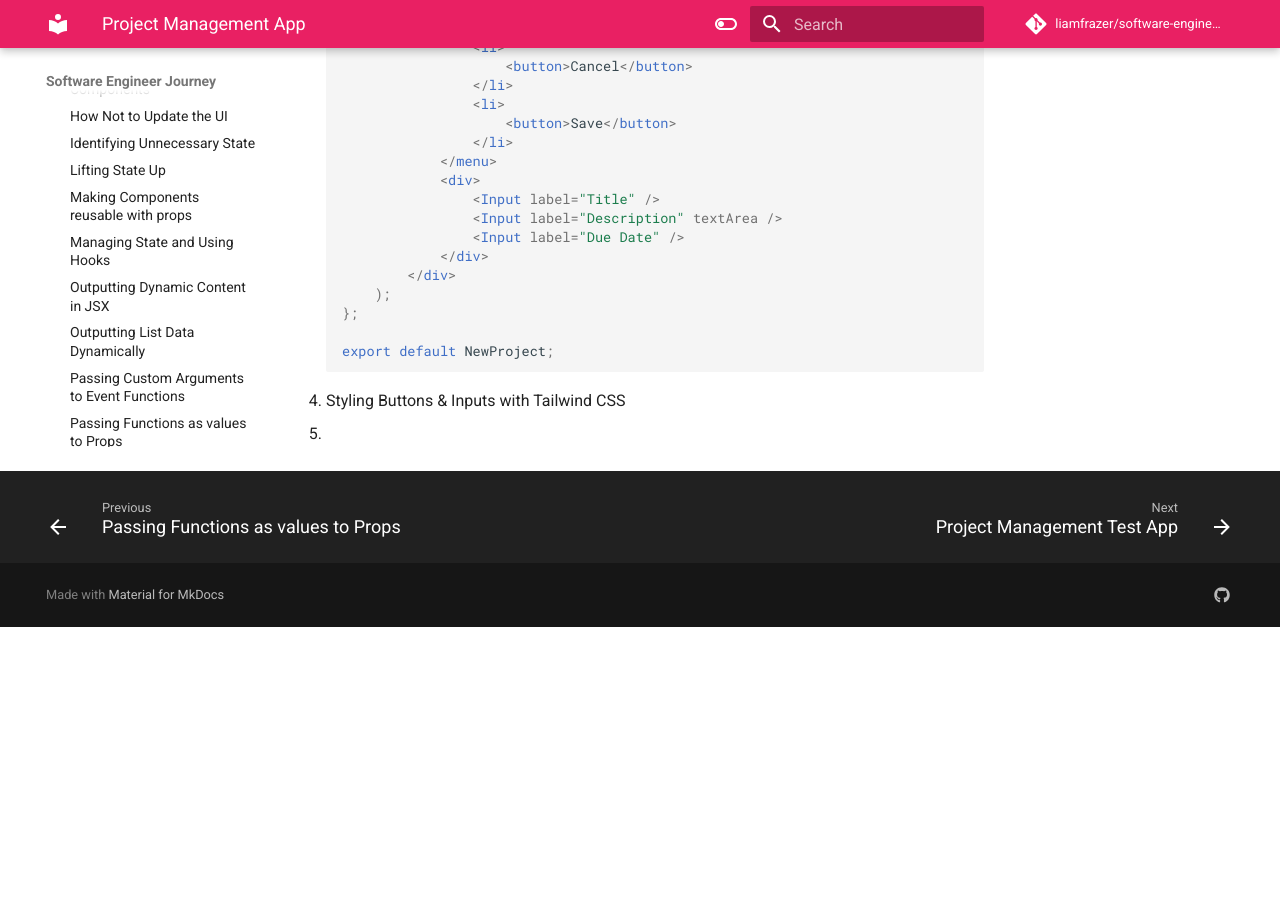
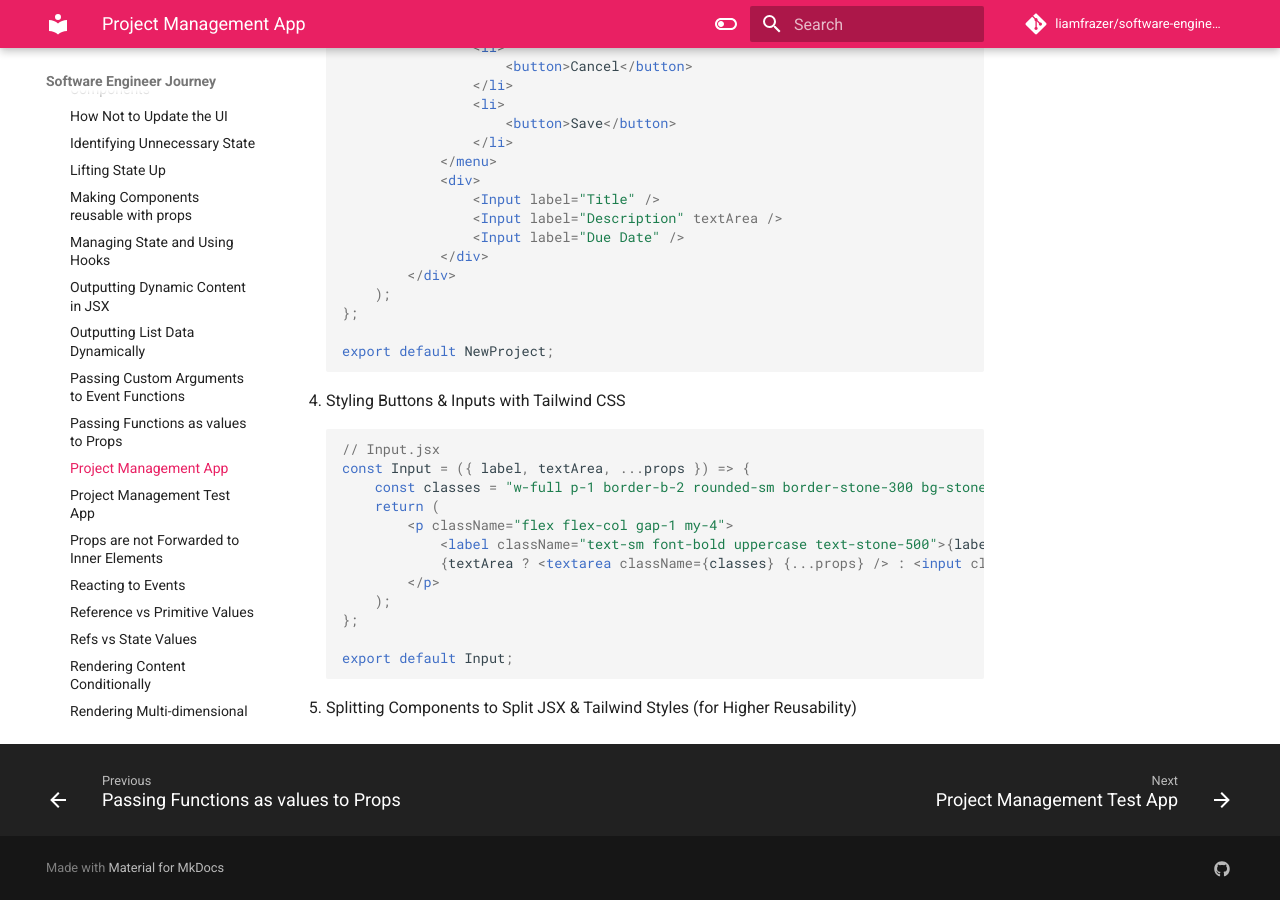
Before and after one commit to liamfrazer/software-engineer-journey, an MkDocs documentation site: the page built from docs/Learning/The Complete React Guide/Project Management App.md, in a window 1280 px wide and 900 px high, scrolled down 1479 px. Built offline with MkDocs 1.6.1 and Material for MkDocs 9.7.7, drawn with Linux system fonts in a browser that asks for light colours; comment, search, counter and statistics services are not loaded; before the commit the page ends 2106 px from its top, so only the background shows below that; some of the changed text lies outside the part shown.

Commit message:
vault backup: 2024-01-03 20:53:30

````diff
--- a/docs/Learning/The Complete React Guide/Project Management App.md
+++ b/docs/Learning/The Complete React Guide/Project Management App.md
@@ -96,4 +96,19 @@ export default NewProject;
 
 ```
 4. Styling Buttons & Inputs with Tailwind CSS
-5.
+```jsx
+// Input.jsx
+const Input = ({ label, textArea, ...props }) => {
+	const classes = "w-full p-1 border-b-2 rounded-sm border-stone-300 bg-stone-200 text-stone-600 focus:outline-none focus:border-stone-600";
+	return (
+		<p className="flex flex-col gap-1 my-4">
+			<label className="text-sm font-bold uppercase text-stone-500">{label}</label>
+			{textArea ? <textarea className={classes} {...props} /> : <input className={classes} {...props} />}
+		</p>
+	);
+};
+
+export default Input;
+
+```
+5. Splitting Components to Split JSX & Tailwind Styles (for Higher Reusability)
````
